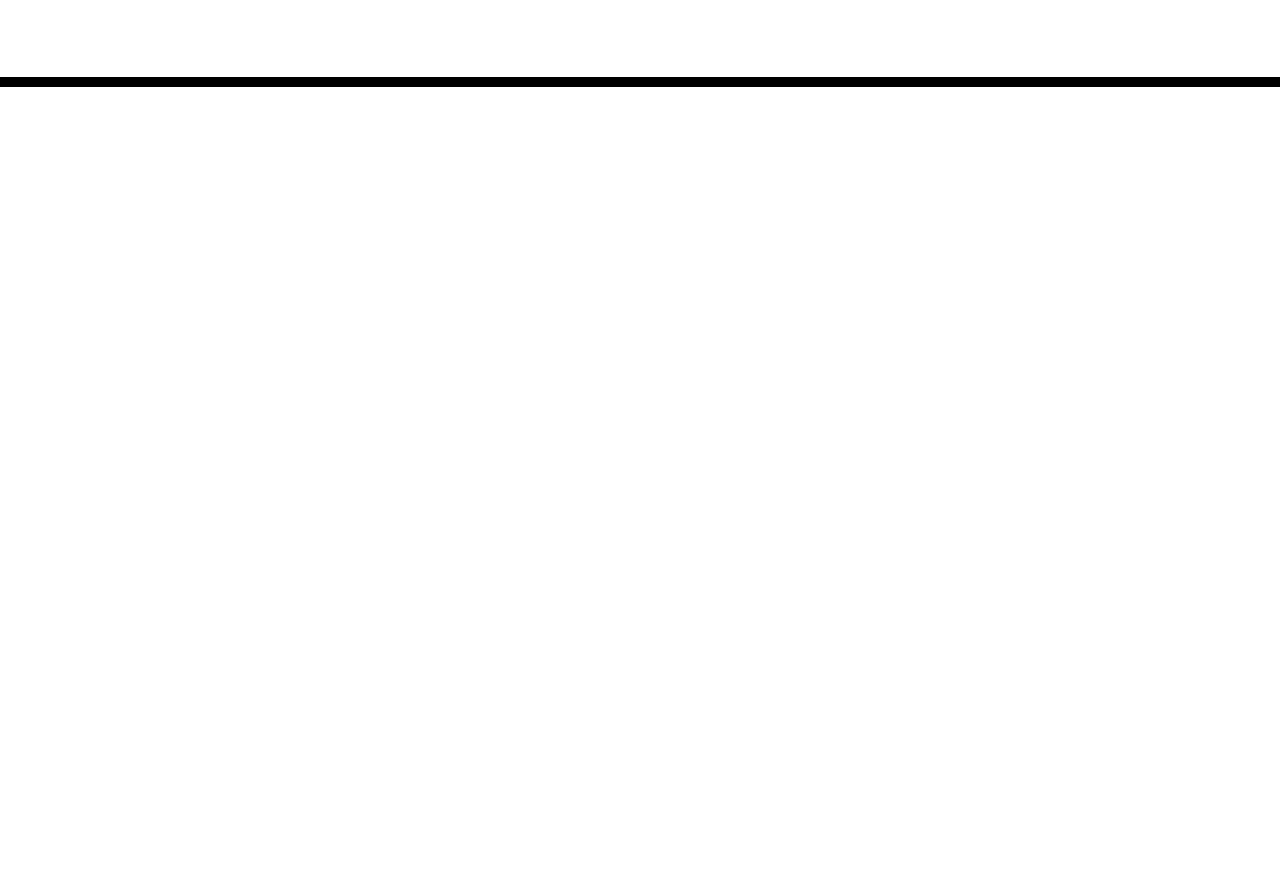
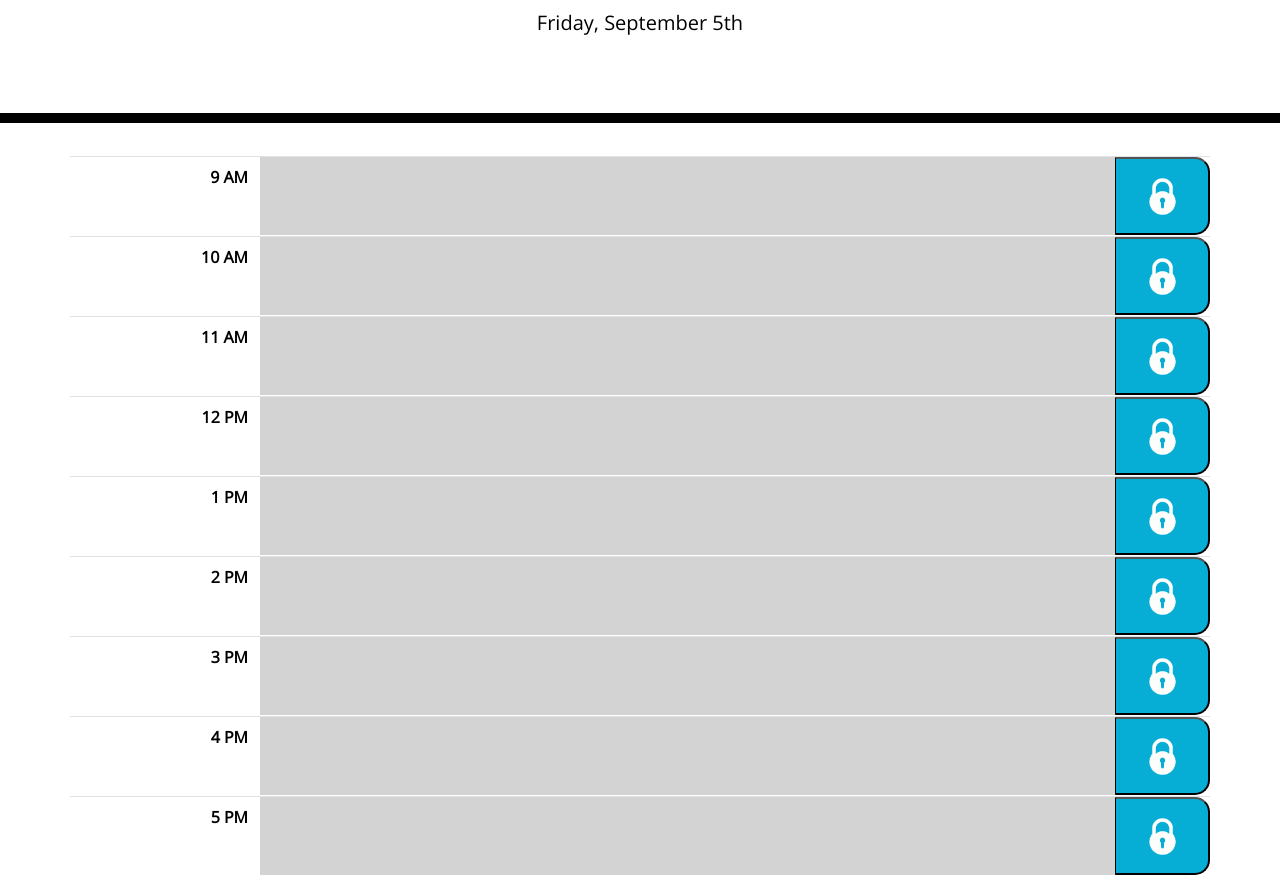
Before and after one commit to TuinderJ/daily-planner, a plain HTML site: page index.html in a window 1280 px wide. Shown: the part 181-1072 px from the top of the page. Before the commit the page ends 800 px from the top, so only its background shows below. Drawn offline with nearby package versions, Linux system fonts and the light colour scheme; files that its build step writes are made by us from their sources.

Commit message:
got the table rendered

```diff
--- a/assets/css/style.css
+++ b/assets/css/style.css
@@ -62,6 +62,12 @@ textarea {
   border-top-right-radius: 15px;
   border-bottom-right-radius: 15px;
   background-color: #06aed5;
+  background-image: url('../images/save.png');
+  background-size: 40%;
+  background-repeat: no-repeat;
+  background-position: center;
+  height: 100%;
+  width: 100%;
   color: white;
 }
 
--- /dev/null
+++ b/assets/js/script.js
@@ -0,0 +1,21 @@
+function updateTimes() {
+  $("#currentDay")[0].innerText = moment().format("dddd, MMMM do");
+  const table = document.getElementById("#table-body");
+
+  for (let i = 0; i < table.children.length; i++) {
+    const row = table.children[i].children[1];
+    const rowHour = table.children[i].children[0].dataset.time;
+    const currentHour = moment().format("H");
+    console.log(rowHour);
+    console.log(currentHour);
+    if (rowHour == 12) {
+      row.classList.add("present");
+      // row.classList.add("present");
+    }
+    if (rowHour > currentHour) {
+      row.classList.add("future");
+    }
+  }
+}
+updateTimes();
+setInterval(updateTimes, 600000);
--- a/index.html
+++ b/index.html
@@ -4,21 +4,10 @@
     <meta charset="UTF-8" />
     <meta name="viewport" content="width=device-width, initial-scale=1.0" />
     <meta http-equiv="X-UA-Compatible" content="ie=edge" />
-    <link
-      rel="stylesheet"
-      href="https://stackpath.bootstrapcdn.com/bootstrap/4.3.1/css/bootstrap.min.css"
-    />
-    <link
-      rel="stylesheet"
-      href="https://use.fontawesome.com/releases/v5.8.1/css/all.css"
-      integrity="sha384-50oBUHEmvpQ+1lW4y57PTFmhCaXp0ML5d60M1M7uH2+nqUivzIebhndOJK28anvf"
-      crossorigin="anonymous"
-    />
-    <link
-      href="https://fonts.googleapis.com/css?family=Open+Sans&display=swap"
-      rel="stylesheet"
-    />
-    <link rel="stylesheet" href="style.css" />
+    <link rel="stylesheet" href="https://stackpath.bootstrapcdn.com/bootstrap/4.3.1/css/bootstrap.min.css" />
+    <link rel="stylesheet" href="https://use.fontawesome.com/releases/v5.8.1/css/all.css" integrity="sha384-50oBUHEmvpQ+1lW4y57PTFmhCaXp0ML5d60M1M7uH2+nqUivzIebhndOJK28anvf" crossorigin="anonymous" />
+    <link href="https://fonts.googleapis.com/css?family=Open+Sans&display=swap" rel="stylesheet" />
+    <link rel="stylesheet" href="./assets/css/style.css" />
     <title>Work Day Scheduler</title>
   </head>
 
@@ -30,9 +19,77 @@
     </header>
     <div class="container">
       <!-- Timeblocks go here -->
+      <table class="table">
+        <tbody id="table-body">
+          <tr class="row">
+            <th scope="row" class="hour col-2 text-right" data-time="9">9 AM</th>
+            <td class="past col-9"></td>
+            <td class="col-1 d-flex align-content-center p-0">
+              <button class="saveBtn"></button>
+            </td>
+          </tr>
+          <tr class="row">
+            <th scope="row" class="hour col-2 text-right" data-time="10">10 AM</th>
+            <td class="past col-9"></td>
+            <td class="col-1 d-flex align-content-center p-0">
+              <button class="saveBtn"></button>
+            </td>
+          </tr>
+          <tr class="row">
+            <th scope="row" class="hour col-2 text-right" data-time="11">11 AM</th>
+            <td class="past col-9"></td>
+            <td class="col-1 d-flex align-content-center p-0">
+              <button class="saveBtn"></button>
+            </td>
+          </tr>
+          <tr class="row">
+            <th scope="row" class="hour col-2 text-right" data-time="12">12 PM</th>
+            <td class="past col-9"></td>
+            <td class="col-1 d-flex align-content-center p-0">
+              <button class="saveBtn"></button>
+            </td>
+          </tr>
+          <tr class="row">
+            <th scope="row" class="hour col-2 text-right" data-time="13">1 PM</th>
+            <td class="past col-9"></td>
+            <td class="col-1 d-flex align-content-center p-0">
+              <button class="saveBtn"></button>
+            </td>
+          </tr>
+          <tr class="row">
+            <th scope="row" class="hour col-2 text-right" data-time="14">2 PM</th>
+            <td class="past col-9"></td>
+            <td class="col-1 d-flex align-content-center p-0">
+              <button class="saveBtn"></button>
+            </td>
+          </tr>
+          <tr class="row">
+            <th scope="row" class="hour col-2 text-right" data-time="15">3 PM</th>
+            <td class="past col-9"></td>
+            <td class="col-1 d-flex align-content-center p-0">
+              <button class="saveBtn"></button>
+            </td>
+          </tr>
+          <tr class="row">
+            <th scope="row" class="hour col-2 text-right" data-time="16">4 PM</th>
+            <td class="past col-9"></td>
+            <td class="col-1 d-flex align-content-center p-0">
+              <button class="saveBtn"></button>
+            </td>
+          </tr>
+          <tr class="row">
+            <th scope="row" class="hour col-2 text-right" data-time="17">5 PM</th>
+            <td class="past col-9"></td>
+            <td class="col-1 d-flex align-content-center p-0">
+              <button class="saveBtn"></button>
+            </td>
+          </tr>
+        </tbody>
+      </table>
     </div>
 
     <script src="https://cdnjs.cloudflare.com/ajax/libs/jquery/3.2.1/jquery.min.js"></script>
     <script src="https://cdnjs.cloudflare.com/ajax/libs/moment.js/2.24.0/moment.min.js"></script>
+    <script src="./assets/js/script.js"></script>
   </body>
 </html>
```
Also changed, not shown: assets/images/save.png (added).
